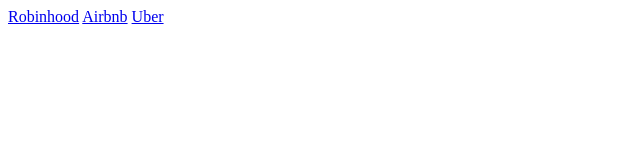
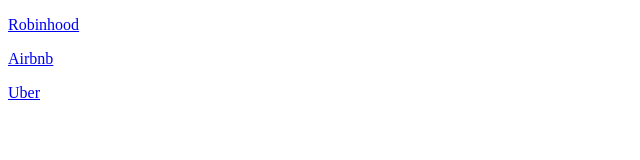
Before and after one commit to stanleysmall/referrals, a plain HTML site: page index.html in a window 1280 px wide. Shown: the whole page, without its empty margins (0-640 px from the left). Drawn offline with Linux system fonts and the light colour scheme.

Commit message:
Update index.html

```diff
--- a/index.html
+++ b/index.html
@@ -17,9 +17,9 @@
 
 <body>
 
-<a title="Robinhood" href="https://share.robinhood.com/stanles139" target="_blank" rel="noopener">Robinhood</a>
-<a title="Airbnb" href="https://www.airbnb.com/c/stans52" target="_blank" rel="noopener">Airbnb</a>
-<a title="Uber" href="https://www.uber.com/invite/stanleys4911ue" target="_blank" rel="noopener">Uber</a>
+<p><a title="Robinhood" href="https://share.robinhood.com/stanles139" target="_blank" rel="noopener">Robinhood</a></p>
+<p><a title="Airbnb" href="https://www.airbnb.com/c/stans52" target="_blank" rel="noopener">Airbnb</a></p>
+<p><a title="Uber" href="https://www.uber.com/invite/stanleys4911ue" target="_blank" rel="noopener">Uber</a></p>
 
 </body>
 
```
